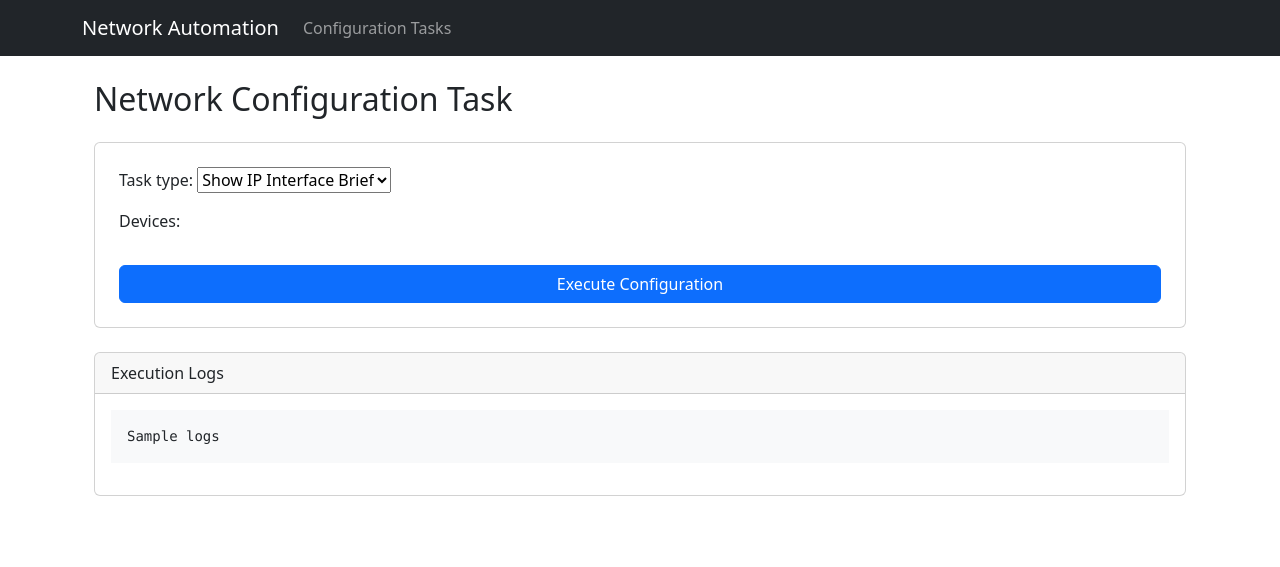
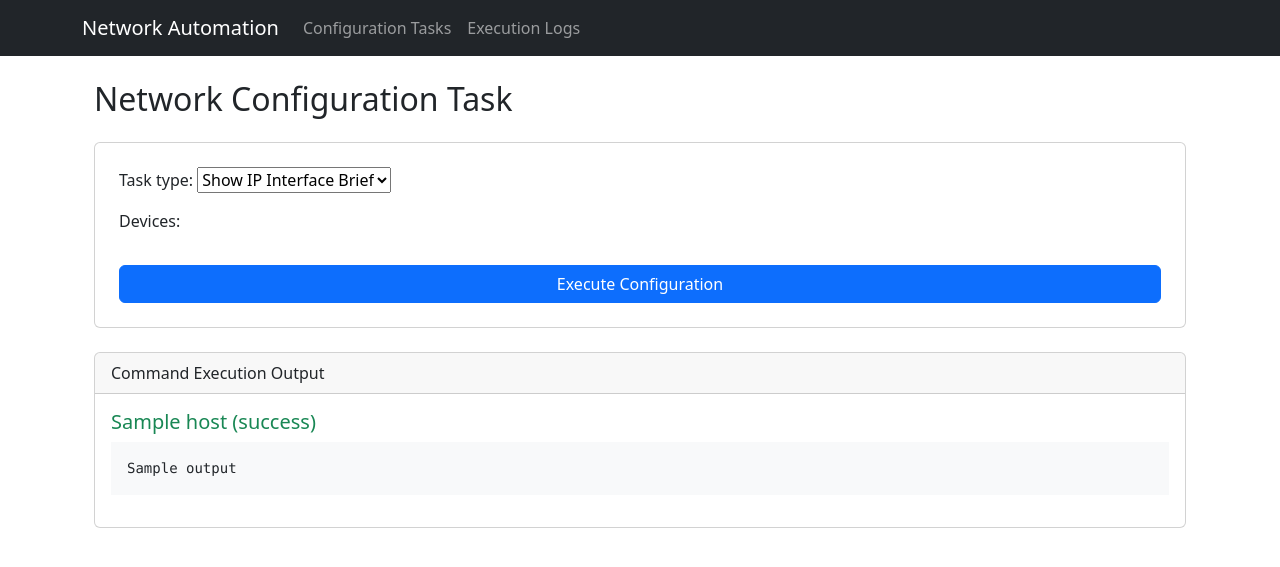
Before and after one commit to sydasif/network_project, a Django app: template templates/task_form.html in a window 1280 px wide. Shown: the top 567 px of the page. Run offline with Django 5.2, Linux system fonts and the light colour scheme; tables that the repository leaves empty hold one stand-in row (values such as "Sample post"); the template is opened without the code that fills it: values that come from a table or form of the project are taken from there, most other values are stand-ins (such as "Sample title", 1, 10 or a date in 2020); data that the repository does not hold is empty.

Commit message:
Add Execution Logs to nav bar

```diff
--- a/network_project/settings.py
+++ b/network_project/settings.py
@@ -105,7 +105,7 @@ AUTH_PASSWORD_VALIDATORS = [
 
 LANGUAGE_CODE = "en-us"
 
-TIME_ZONE = "UTC"
+TIME_ZONE = "Asia/Karachi"
 
 USE_I18N = True
 
--- a/templates/base.html
+++ b/templates/base.html
@@ -17,6 +17,9 @@
                     <li class="nav-item">
                         <a class="nav-link" href="{% url 'network_task' %}">Configuration Tasks</a>
                     </li>
+                    <li class="nav-item">
+                        <a class="nav-link" href="{% url 'execution_logs' %}">Execution Logs</a>
+                    </li>
                 </ul>
             </div>
         </div>
--- a/templates/task_form.html
+++ b/templates/task_form.html
@@ -15,11 +15,24 @@
         </button>
     </form>
 
-    {% if logs %}
+    {% if error_message %}
+    <div class="mt-4 alert alert-danger">
+        {{ error_message }}
+    </div>
+    {% endif %}
+
+    {% if execution_output %}
     <div class="mt-4 card">
-        <div class="card-header">Execution Logs</div>
+        <div class="card-header">Command Execution Output</div>
         <div class="card-body">
-            <pre class="bg-light p-3">{{ logs }}</pre>
+            {% for host, result in execution_output.items %}
+            <div class="mb-3">
+                <h5 class="{% if result.status == 'success' %}text-success{% else %}text-danger{% endif %}">
+                    {{ host }} ({{ result.status }})
+                </h5>
+                <pre class="bg-light p-3">{{ result.output }}</pre>
+            </div>
+            {% endfor %}
         </div>
     </div>
     {% endif %}
```
Also changed, not shown: network/views.py (+27 -31 lines).
